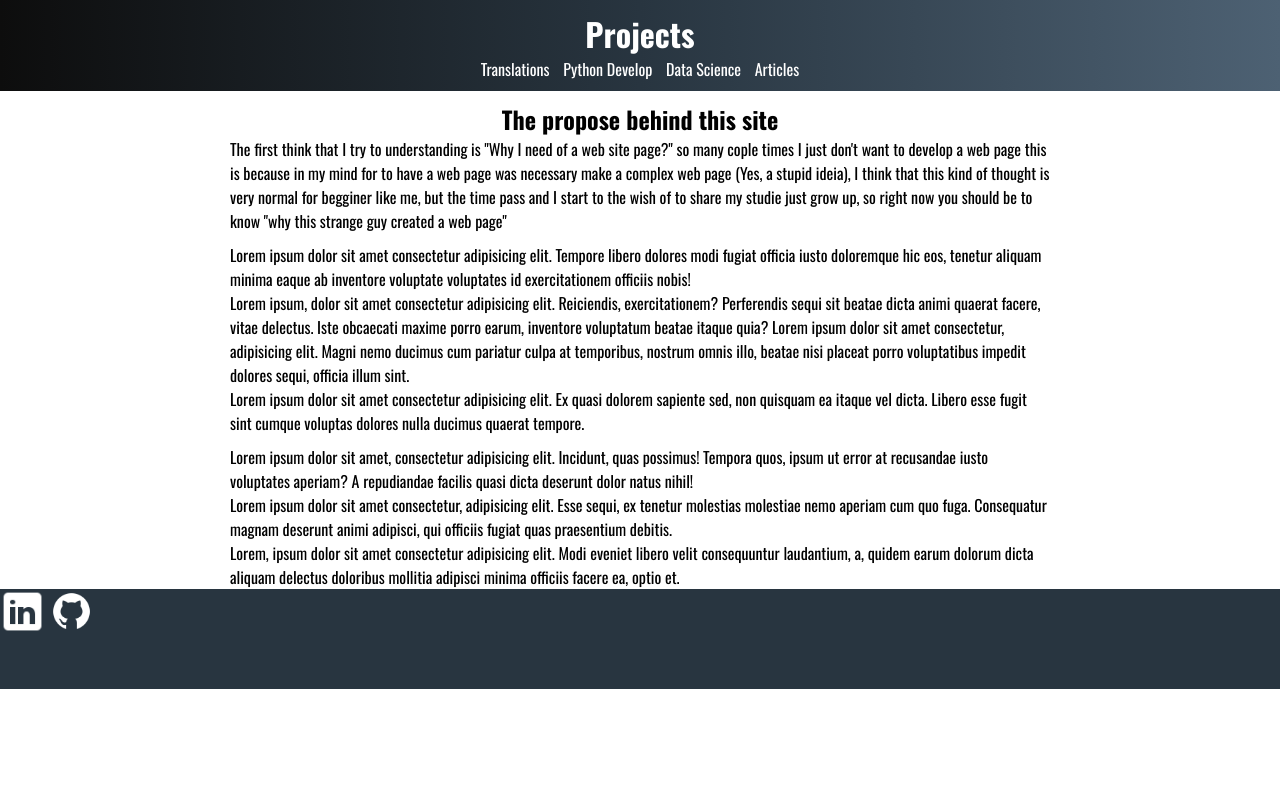
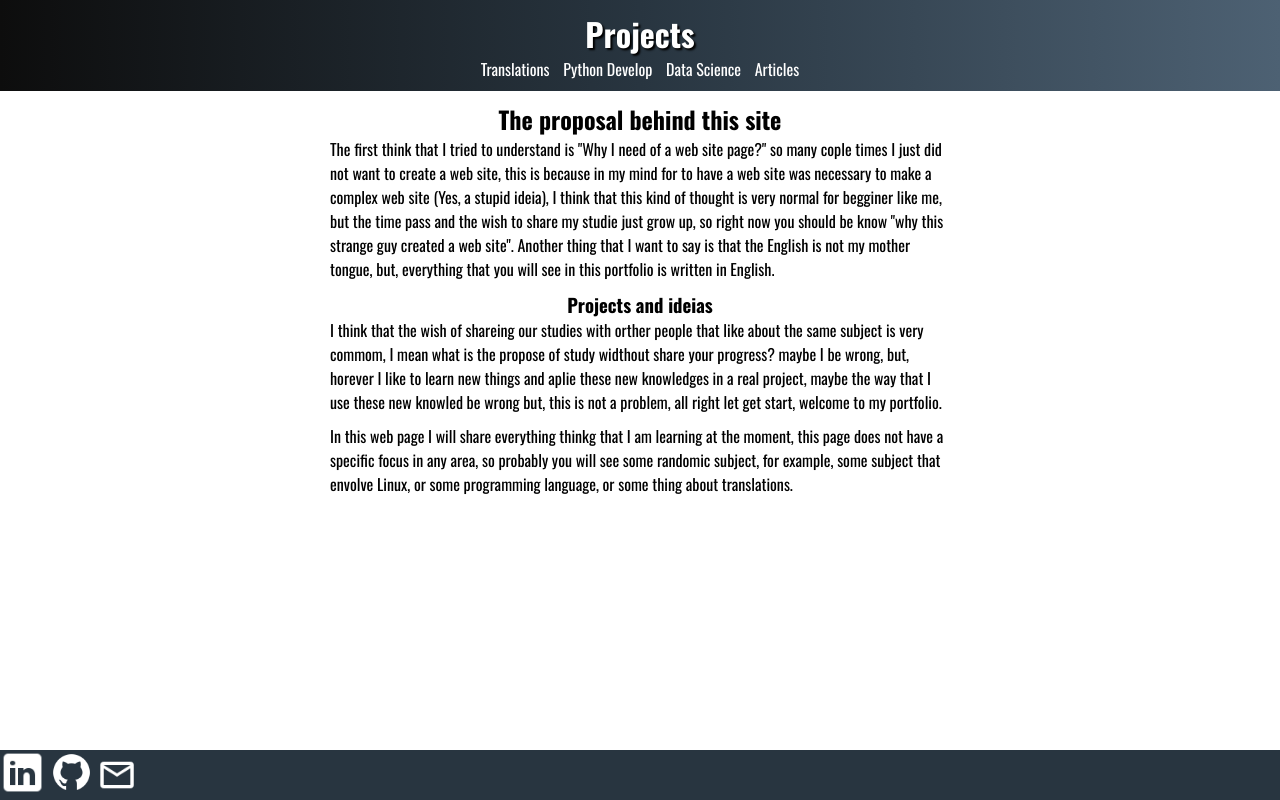
Before and after one commit to Diogonogueirasantos/Web, a plain HTML site: page index.html in a window 1280 px wide. Drawn offline with Linux system fonts and the light colour scheme.

Commit message:
At 2025.01.26

```diff
--- a/form.css
+++ b/form.css
@@ -13,8 +13,14 @@
 }
 
 * {
-    margin:0 auto;
+    margin:auto;
     font-family: 'Oswald';
+}
+
+body{
+    position: relative;
+    min-height: 100%;
+    min-height: 100vh;
 }
 
 header{
@@ -25,6 +31,10 @@ header{
     color:#fff;
     padding: 10px;
     text-align: center;
+}
+
+header h1{
+  text-shadow: 2px 2px 2px #000;
 }
 
 header a{
@@ -53,18 +63,27 @@ header a:active{
 }
 
 main {
-    max-width: 820px;
+    width: 620px;
     display: flex;
     flex-wrap: wrap;
+    flex-direction: column;
     margin-top: 10px;
+
 }
 
 
 
 footer{
-    display:flexbox;
+    display: flexbox;
     background: var(--fist);
     color:#fff;
     width: 100%;
-    height: 100px;
+    bottom: 0;
+    position:absolute;
 }
+
+/*Formatações para página translations*/
+
+.Titulos{
+    background: var(--second);
+}
--- a/index.html
+++ b/index.html
@@ -18,29 +18,28 @@
             </nav>
         </header>
         <main>
-            <h2>The propose behind this site</h2>
+            <h2 class="titulos">The proposal behind this site</h2>
             <article>
                 <p>
-                    The first think that I try to understanding is "Why I need of a web site page?" so many cople times I just don't want to develop a web page this is because in my mind for to have a web
-                    page was necessary make a complex web page (Yes, a stupid ideia), I think that this kind of thought is very normal for begginer like me, but the time pass and I start to the wish of to share my studie
-                    just grow up, so right now you should be to know "why this strange guy created a web page"
+                    The first think that I tried to understand is "Why I need of a web site page?" so many cople times I just did not want to create a web site, this is because in my mind for to have a web site was necessary to make a complex web site (Yes, a stupid ideia), I think that this kind of thought is very normal for begginer like me, but the time pass and the wish to share my studie just grow up, so right now you should be know "why this strange guy created a web site".
+                    Another thing that I want to say is that the English is not my mother tongue, but, everything that you will see in this portfolio is written in English.
                 </p>
             </article>
         </main>
-        <main class="">
-            <h3></h3>
-            <P>Lorem ipsum dolor sit amet consectetur adipisicing elit. Tempore libero dolores modi fugiat officia iusto doloremque hic eos, tenetur aliquam minima eaque ab inventore voluptate voluptates id exercitationem officiis nobis!</P>
-            <p>Lorem ipsum, dolor sit amet consectetur adipisicing elit. Reiciendis, exercitationem? Perferendis sequi sit beatae dicta animi quaerat facere, vitae delectus. Iste obcaecati maxime porro earum, inventore voluptatum beatae itaque quia? Lorem ipsum dolor sit amet consectetur, adipisicing elit. Magni nemo ducimus cum pariatur culpa at temporibus, nostrum omnis illo, beatae nisi placeat porro voluptatibus impedit dolores sequi, officia illum sint.</p>
-            <p>Lorem ipsum dolor sit amet consectetur adipisicing elit. Ex quasi dolorem sapiente sed, non quisquam ea itaque vel dicta. Libero esse fugit sint cumque voluptas dolores nulla ducimus quaerat tempore.</p>
+        <main >
+            <h3 class="titulos">Projects and ideias</h3>
+            <p>I think that the wish of shareing our studies with orther people that like about the same subject is very commom, I mean what is the propose of study widthout share your progress? maybe I be wrong, but, horever I like to learn new things and aplie these new knowledges in a real project, maybe the way that I use these new knowled be wrong but, this is not a problem,  all right let get start, welcome to my portfolio.</p>
         </main>
         <main>
-            <p>Lorem ipsum dolor sit amet, consectetur adipisicing elit. Incidunt, quas possimus! Tempora quos, ipsum ut error at recusandae iusto voluptates aperiam? A repudiandae facilis quasi dicta deserunt dolor natus nihil!</p>
-            <p>Lorem ipsum dolor sit amet consectetur, adipisicing elit. Esse sequi, ex tenetur molestias molestiae nemo aperiam cum quo fuga. Consequatur magnam deserunt animi adipisci, qui officiis fugiat quas praesentium debitis.</p>
-            <p>Lorem, ipsum dolor sit amet consectetur adipisicing elit. Modi eveniet libero velit consequuntur laudantium, a, quidem earum dolorum dicta aliquam delectus doloribus mollitia adipisci minima officiis facere ea, optio et.</p>
+           <p>In this web page I will share everything thinkg that I am learning at the moment, this page does not have  a specific focus in any area, so probably you will see some randomic subject, for example, some subject that envolve Linux, or some programming language, or some thing about translations.</p>
         </main>
         <footer>
-            <a href="https://www.linkedin.com/authwall?trkInfo=AQEJuEqg97aiJQAAAZSQnHQAJO7p9jGqx2M6e2JKPzu4bdSVvyobVPHmoq2W7Vh7Zy2y4sY4nXAP2qgj2wMF13j_Ukde505NEB1ex9W6Dn4rc_l5DY1hVeJblYvjj0_rzPvTDyM=&original_referer=&sessionRedirect=https%3A%2F%2Fwww.linkedin.com%2Fin%2Fdiogo-nogueira-santos-7140242a2%3Flipi%3Durn%253Ali%253Apage%253Ad_flagship3_profile_view_base_contact_details%253BiqI90QqcTTSejqPYC2lkfA%253D%253D" target="_blank"><img width="45px" src="images/icons8-linkedin-50.png" alt="linkedin_logo"></a>
-            <a href="https://github.com/Diogonogueirasantos" target="_blank"><img width="45px" src="images/icons8-github-64.png" alt=""></a>
+            <nav>
+                <a href="https://www.linkedin.com/authwall?trkInfo=AQEJuEqg97aiJQAAAZSQnHQAJO7p9jGqx2M6e2JKPzu4bdSVvyobVPHmoq2W7Vh7Zy2y4sY4nXAP2qgj2wMF13j_Ukde505NEB1ex9W6Dn4rc_l5DY1hVeJblYvjj0_rzPvTDyM=&original_referer=&sessionRedirect=https%3A%2F%2Fwww.linkedin.com%2Fin%2Fdiogo-nogueira-santos-7140242a2%3Flipi%3Durn%253Ali%253Apage%253Ad_flagship3_profile_view_base_contact_details%253BiqI90QqcTTSejqPYC2lkfA%253D%253D" target="_blank"><img width="45px" src="images/icons8-linkedin-50.png" alt="linkedin_logo"></a>
+                <a href="https://github.com/Diogonogueirasantos" target="_blank"><img width="45px" src="images/icons8-github-64.png" alt=""></a>
+                <a href="mailto:diogo.nogueira.santos@outlook.com"><img src="images/envelope.png" alt="Email-envelop" width="40px"></a>
+            </nav>
+
         </footer>
     </body>
 </html>
--- /dev/null
+++ b/translations_format.css
@@ -0,0 +1,46 @@
+:root{
+    --fist:#283540;
+    --second:#4D6173;
+    --third:#8094A6;
+    --fourth:#D8E6F2;
+    --fifth:#0D0D0D;
+
+}
+
+
+main{
+    border-radius: 27px 27px 0px 0px;
+    text-align: left;
+    background: #e2e2e2;
+}
+
+main h2{
+    border-radius: 27px 27px 0px 0px;
+    background: var(--fist);
+    width: 620px;
+    text-align: center;
+    color: #fff;
+    text-shadow: 1px 1px 1px #000;
+    margin-bottom:5px;
+}
+
+main a{
+    text-decoration: none;
+    color:var(--fist);
+}
+
+main a:hover{
+    color:var(--third);
+}
+
+img, video{
+    max-width: 100%;
+    height: auto;
+    display: block;
+}
+
+.video_ajust{
+    min-height: 260px;
+    width: 100vw;
+    object-fit: cover;
+}
```
Also changed, not shown: python_development.html (+9 -0 lines), translations.html (+8 -0 lines), images/envelope.png (added), images/gif_for_python_dev.gif (added), images/teste.jpg (added), images/the_god_of_high_school.jpg (added).
